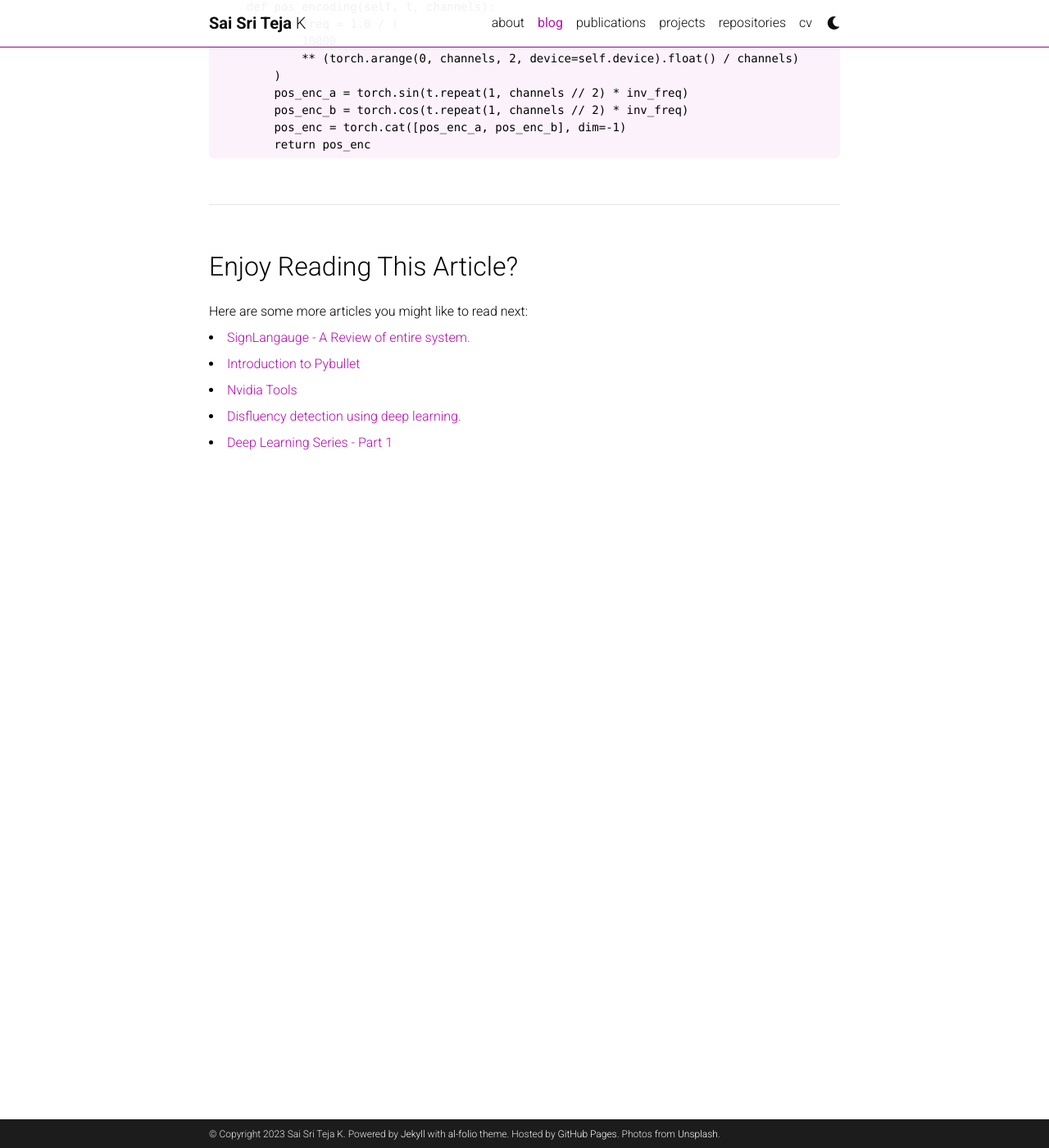
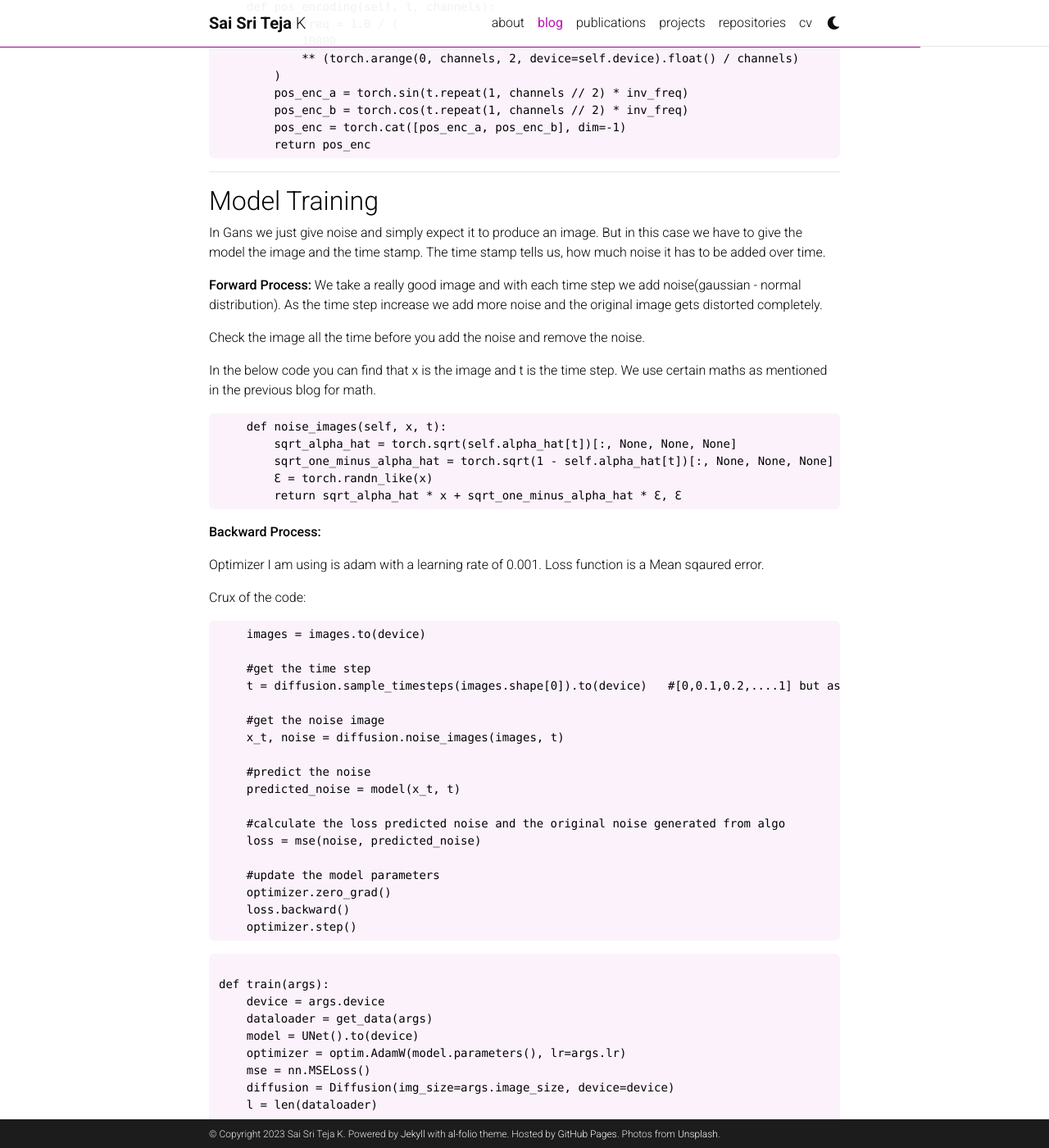
Before and after one commit to saisritejakuppa/saisritejakuppa.github.io, a Jekyll site: the page built from _posts/2022-08-22-DeepLearningDiffusion.md, in a window 1280 px wide and 1400 px high, scrolled down 6316 px. Shown: the whole window at 82% size. Built offline with Jekyll 4.4.1, drawn with Linux system fonts in a browser that asks for light colours; comment, search, counter and statistics services are not loaded; a style sheet for code colours, icons or effects is not loaded; some of the changed text lies outside the part shown.

Commit message:
diffusion code

````diff
--- a/_posts/2022-08-22-DeepLearningDiffusion.md
+++ b/_posts/2022-08-22-DeepLearningDiffusion.md
@@ -301,3 +301,92 @@ The position encoding block helps as gudiance of the attension block to tell whi
         pos_enc = torch.cat([pos_enc_a, pos_enc_b], dim=-1)
         return pos_enc
 ```
+
+
+
+---
+## Model Training
+
+In Gans we just give noise and simply expect it to produce an image. But in this case we have to give the model the image and the time stamp. The time stamp tells us, how much noise it has to be added over time.
+
+<strong>Forward Process: </strong>
+We take a really good image and with each time step we add noise(gaussian -  normal distribution). As the time step increase we add more noise and the original image gets distorted completely.
+
+Check the image all the time before you add the noise and remove the noise.
+
+In the below code you can find that x is the image and t is the time step. We use certain maths as mentioned in the previous blog for math.
+
+```python
+    def noise_images(self, x, t):
+        sqrt_alpha_hat = torch.sqrt(self.alpha_hat[t])[:, None, None, None]
+        sqrt_one_minus_alpha_hat = torch.sqrt(1 - self.alpha_hat[t])[:, None, None, None]
+        Ɛ = torch.randn_like(x)
+        return sqrt_alpha_hat * x + sqrt_one_minus_alpha_hat * Ɛ, Ɛ
+```
+
+
+
+<strong>Backward Process: </strong>
+
+Optimizer I am using is adam with a learning rate of 0.001.
+Loss function is a Mean sqaured error.
+
+Crux of the code:
+
+```python
+    images = images.to(device)
+
+    #get the time step
+    t = diffusion.sample_timesteps(images.shape[0]).to(device)   #[0,0.1,0.2,....1] but as int
+
+    #get the noise image
+    x_t, noise = diffusion.noise_images(images, t)
+
+    #predict the noise
+    predicted_noise = model(x_t, t)
+
+    #calculate the loss predicted noise and the original noise generated from algo
+    loss = mse(noise, predicted_noise)
+
+    #update the model parameters
+    optimizer.zero_grad()
+    loss.backward()
+    optimizer.step()
+```
+
+
+
+```python
+
+def train(args):
+    device = args.device
+    dataloader = get_data(args)
+    model = UNet().to(device)
+    optimizer = optim.AdamW(model.parameters(), lr=args.lr)
+    mse = nn.MSELoss()
+    diffusion = Diffusion(img_size=args.image_size, device=device)
+    l = len(dataloader)
+
+    for epoch in range(args.epochs):
+        logging.info(f"Starting epoch {epoch}:")
+        pbar = tqdm(dataloader)
+        for i, (images, _) in enumerate(pbar):
+            images = images.to(device)
+            t = diffusion.sample_timesteps(images.shape[0]).to(device)
+            x_t, noise = diffusion.noise_images(images, t)
+            predicted_noise = model(x_t, t)
+            loss = mse(noise, predicted_noise)
+
+            optimizer.zero_grad()
+            loss.backward()
+            optimizer.step()
+
+            #print the loss
+            print(f"Epoch: {epoch}, Step: {i}, Loss: {loss.item()}")
+
+            pbar.set_postfix(MSE=loss.item())
+
+        sampled_images = diffusion.sample(model, n=images.shape[0])
+        save_images(sampled_images, os.path.join("results", args.run_name, f"{epoch}.jpg"))
+        torch.save(model.state_dict(), os.path.join("models", args.run_name, f"ckpt.pt"))
+```
````
Also changed, not shown: other parts of _posts/2022-08-22-DeepLearningDiffusion.md (+1 -1 lines).
